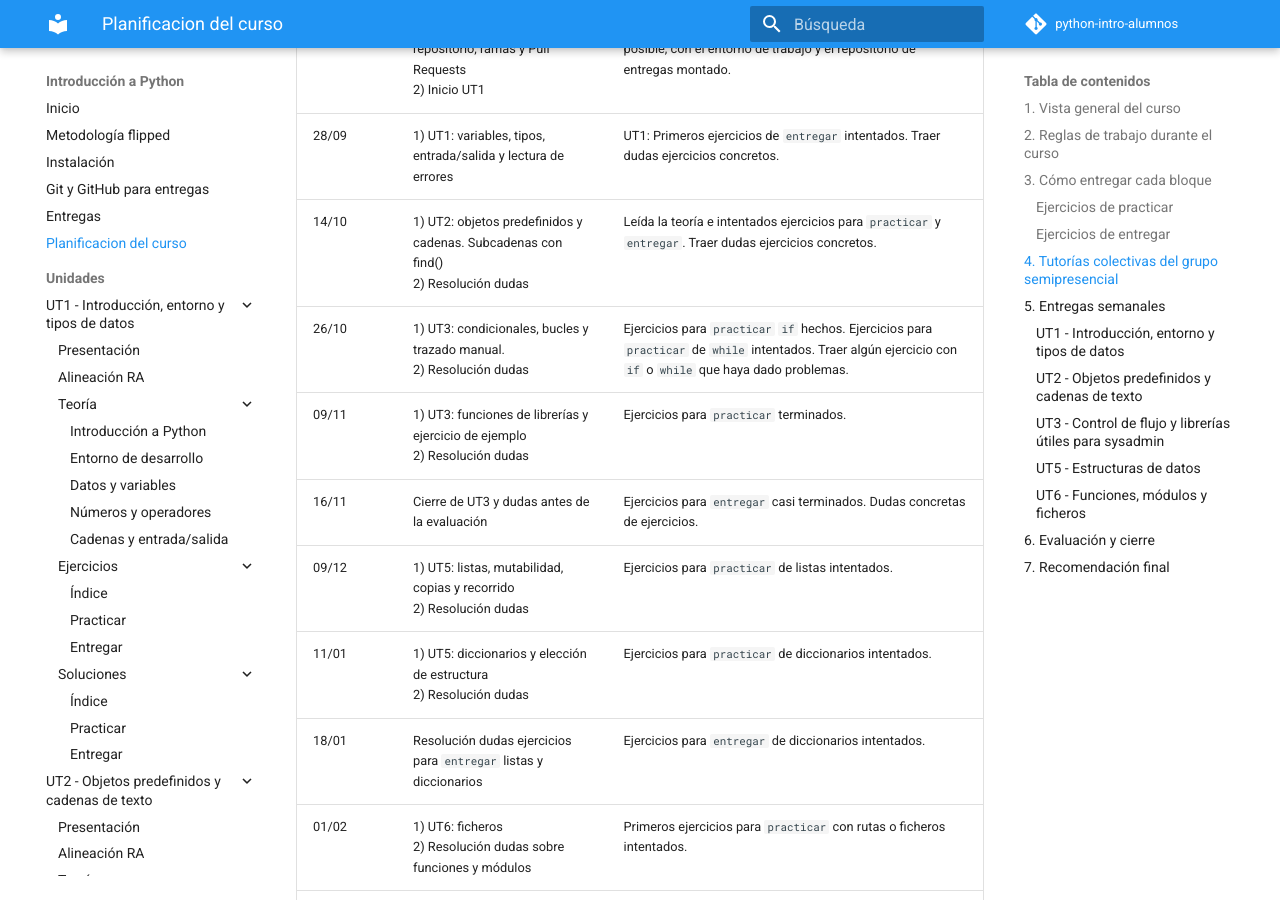
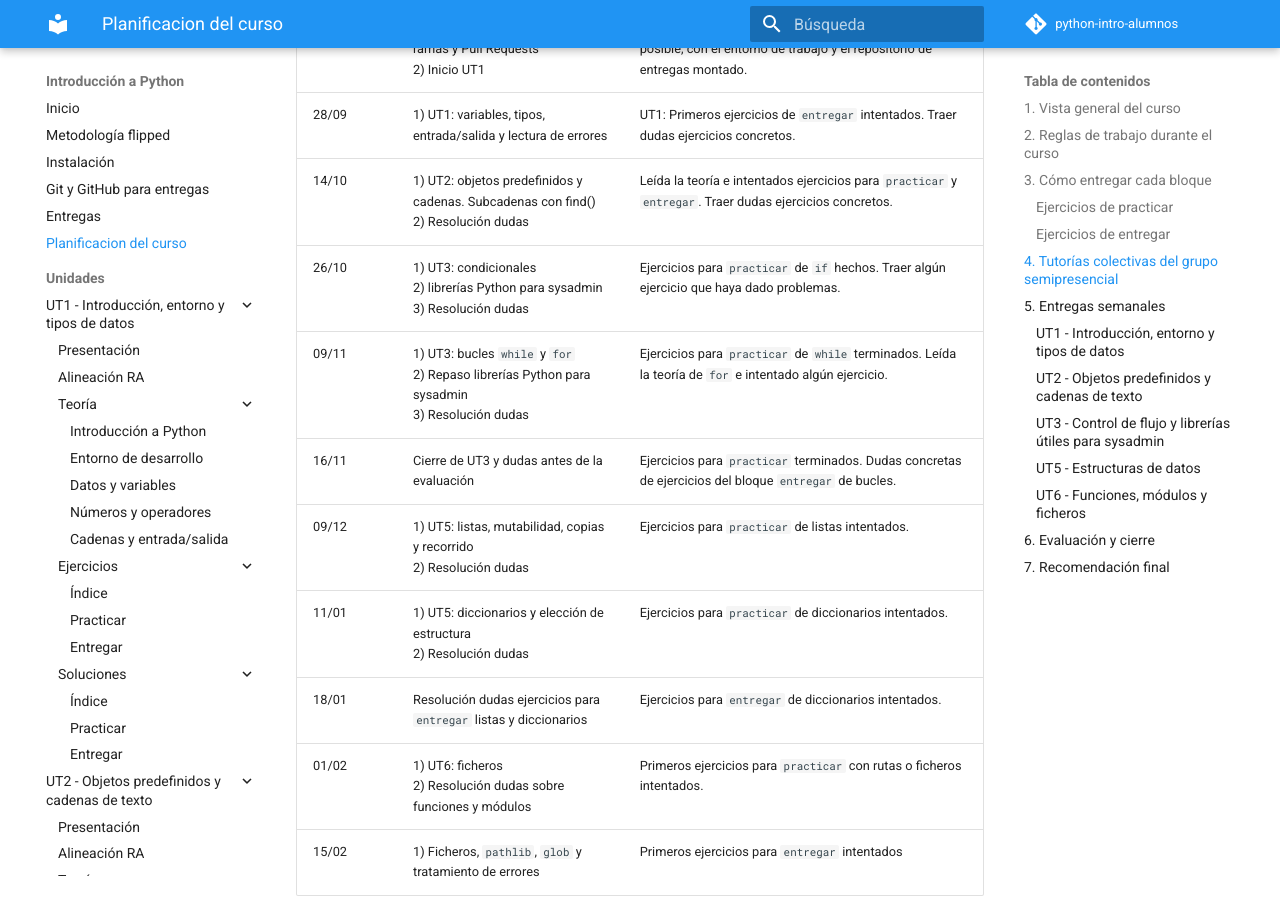
Before and after one commit to victoria-nr/python-intro-alumnos, an MkDocs documentation site: the page built from docs/planificacion.md, in a window 1280 px wide and 900 px high, scrolled down 2543 px. Built offline with MkDocs 1.6.1 and Material for MkDocs 9.7.7, drawn with Linux system fonts in a browser that asks for light colours; comment, search, counter and statistics services are not loaded; some of the changed text lies outside the part shown.

Commit message:
UT3 planificación actualizada

```diff
--- a/docs/planificacion.md
+++ b/docs/planificacion.md
@@ -74,9 +74,9 @@
 | 14/09 | 1) Arranque, entorno, repositorio, ramas y Pull Requests <br> 2) Inicio UT1 | Guía de entregas leída y cuenta de GitHub creada, si es posible, con el entorno de trabajo y el repositorio de entregas montado. |
 | 28/09 | 1) UT1: variables, tipos, entrada/salida y lectura de errores | UT1: Primeros ejercicios de `entregar` intentados. Traer dudas ejercicios concretos. |
 | 14/10 | 1) UT2: objetos predefinidos y cadenas. Subcadenas con find() <br> 2) Resolución dudas | Leída la teoría e intentados ejercicios para `practicar` y `entregar`. Traer dudas ejercicios concretos. |
-| 26/10 | 1) UT3: condicionales, bucles y trazado manual. <br>  2) Resolución dudas | Ejercicios para `practicar` `if` hechos. Ejercicios para `practicar` de `while` intentados. Traer algún ejercicio con `if` o `while` que haya dado problemas. |
-| 09/11 | 1) UT3: funciones de librerías y ejercicio de ejemplo <br>  2) Resolución dudas | Ejercicios para `practicar` terminados.  |
-| 16/11 | Cierre de UT3 y dudas antes de la evaluación | Ejercicios para `entregar` casi terminados. Dudas concretas de ejercicios. |
+| 26/10 | 1) UT3: condicionales<br> 2) librerías Python para sysadmin<br> 3) Resolución dudas | Ejercicios para `practicar` de `if` hechos.  Traer algún ejercicio que haya dado problemas. |
+| 09/11 | 1) UT3: bucles `while` y `for` <br> 2) Repaso librerías Python para sysadmin<br> 3) Resolución dudas | Ejercicios para `practicar` de `while` terminados.  Leída la teoría de `for` e intentado algún ejercicio.|
+| 16/11 | Cierre de UT3 y dudas antes de la evaluación | Ejercicios para `practicar` terminados.  Dudas concretas de ejercicios del bloque `entregar` de bucles. |
 | 09/12 | 1) UT5: listas, mutabilidad, copias y recorrido <br>  2) Resolución dudas | Ejercicios para `practicar` de listas intentados. |
 | 11/01 | 1) UT5: diccionarios y elección de estructura  <br>  2) Resolución dudas | Ejercicios para `practicar` de diccionarios intentados. |
 | 18/01 | Resolución dudas ejercicios para `entregar` listas y diccionarios | Ejercicios para `entregar` de diccionarios intentados. |
@@ -107,11 +107,11 @@
 
 | Fecha | Tipo | Rama | Entrega prevista |
 |---|---|---|---|
-| 25/10 | Seguimiento de practicar | `u03-control-flujo-sysadmin-practicar` | Ejercicios condicionales. |
-| 01/11 |  Seguimiento de practicar | `u03-control-flujo-sysadmin-practicar` | Ejercicios bucle while. |
-| 08/11 | Entrega de practicar | `u03-control-flujo-sysadmin-practicar` | Ejercicios bucle for. |
-| 15/11 | Seguimiento de entregar | `u03-control-flujo-sysadmin-entregar` | Ejercicios condicionales con enfoque sysadmin |
-| 22/11 | Entrega de entregar | `u03-control-flujo-sysadmin-entregar` | Ejercicios bucles con enfoque sysadmin.  Documenta lo que quede pendiente. |
+| 25/10 | Seguimiento de practicar | `u03-control-flujo-sysadmin-practicar` | Ejercicios `if` practicar (20 ejercicios). |
+| 01/11 | Seguimiento de entregar | `u03-control-flujo-sysadmin-entregar` | Ejercicios `if` entregar (8 ejercicios) con enfoque sysadmin. |
+| 08/11 | Seguimiento de practicar | `u03-control-flujo-sysadmin-practicar` | Ejercicios `while`practicar (10 ejercicios). |
+| 15/11 | Entrega final del bloque practicar (PR)| `u03-control-flujo-sysadmin-practicar` | Ejercicios `for` practicar (20 ejercicios). |
+| 22/11 | Entrega final del bloque entregar (PR)| `u03-control-flujo-sysadmin-entregar`  | Ejercicios bucles `while` y `for` (16 ejercicios) con enfoque sysadmin.  Reflexion.md. |
 
 
 ### UT5 - Estructuras de datos
```
